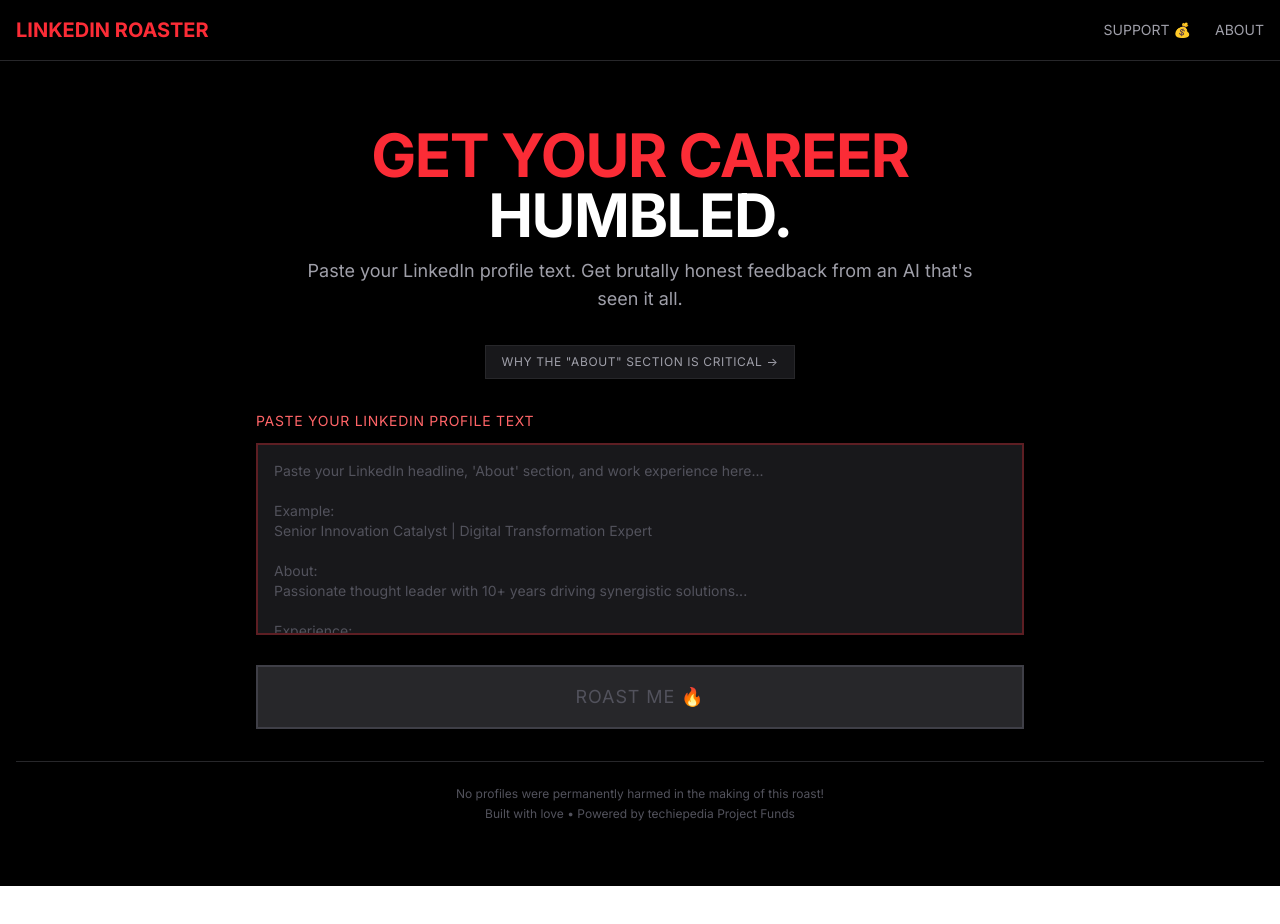
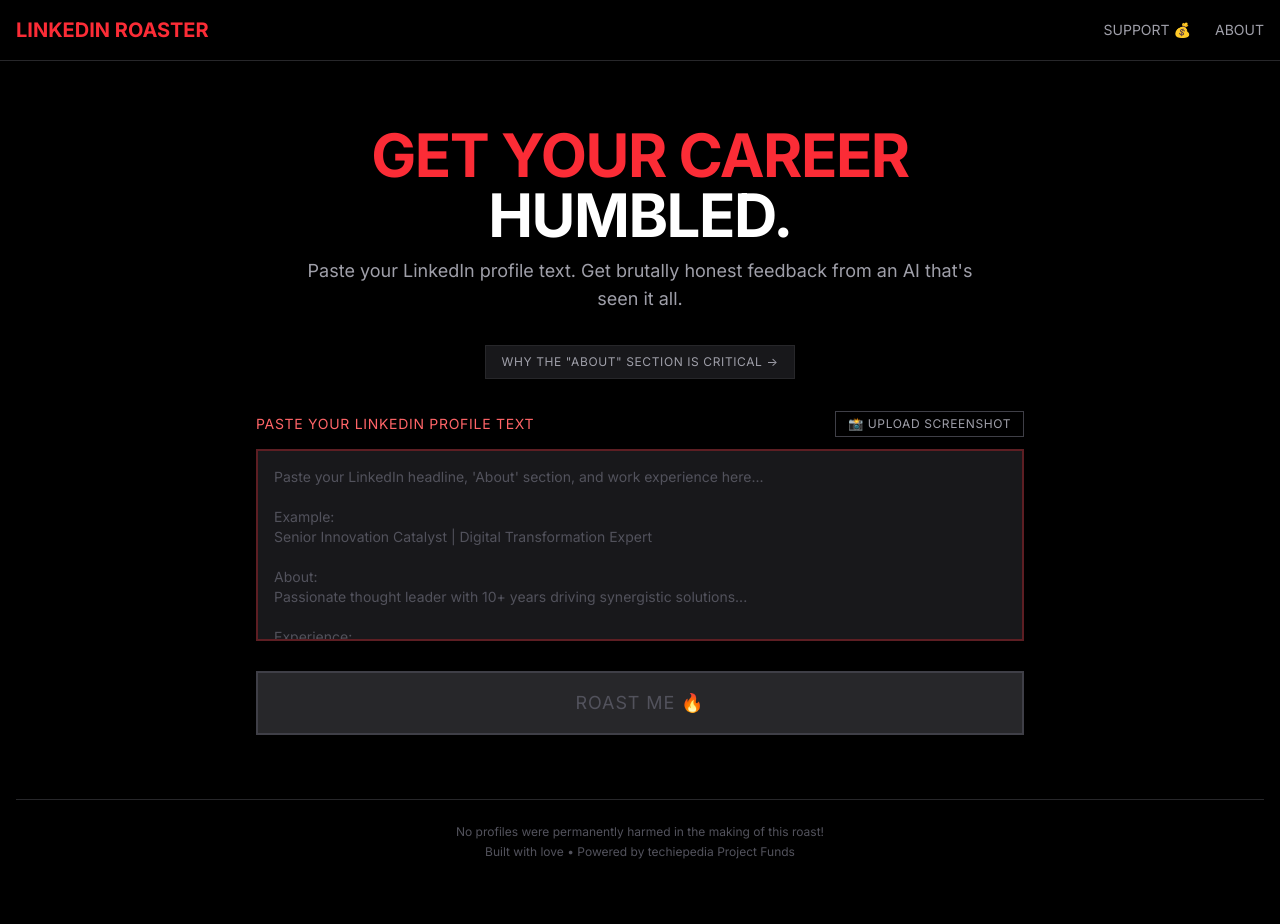
Before and after one commit to brianroyee/gethumbled, a Next.js app: page / in a window 1280 px wide. Before the commit the page ends 886 px from the top, so only its background shows below. Built offline with nearby package versions, Linux system fonts and the light colour scheme; no server answers; the database is empty.

Commit message:
feat: Add Feedback System and Screenshot Upload

```diff
--- a/app/page.tsx
+++ b/app/page.tsx
@@ -4,6 +4,7 @@
 import Navigation from '@/components/Navigation';
 import RoastForm from '@/components/RoastForm';
 import RoastDisplay from '@/components/RoastDisplay';
+import FeedbackList from '@/components/FeedbackList';
 import { RoastResponse } from '@/types/roast';
 
 import { incrementVisitorCount } from '@/app/actions';
@@ -59,6 +60,11 @@
           )}
         </div>
 
+        {/* Recent Feedback */}
+        <div className="mb-16">
+          <FeedbackList />
+        </div>
+
         {/* Footer */}
         <footer className="text-center text-zinc-600 font-mono text-xs pt-6 mt-8 border-t border-zinc-800">
           <p>No profiles were permanently harmed in the making of this roast!</p>
--- a/components/RoastForm.tsx
+++ b/components/RoastForm.tsx
@@ -1,7 +1,8 @@
 'use client';
 
-import { useState } from 'react';
+import { useState, useRef } from 'react';
 import { RoastResponse, RoastError } from '@/types/roast';
+import { createWorker } from 'tesseract.js';
 
 interface RoastFormProps {
     onRoastComplete: (roast: RoastResponse) => void;
@@ -22,6 +23,8 @@
     const [isLoading, setIsLoading] = useState(false);
     const [error, setError] = useState<string | null>(null);
     const [loadingMessage, setLoadingMessage] = useState('');
+    const [isProcessingImage, setIsProcessingImage] = useState(false);
+    const fileInputRef = useRef<HTMLInputElement>(null);
 
     const handleSubmit = async (e: React.FormEvent) => {
         e.preventDefault();
@@ -63,15 +66,52 @@
         }
     };
 
+    const handleImageUpload = async (e: React.ChangeEvent<HTMLInputElement>) => {
+        const file = e.target.files?.[0];
+        if (!file) return;
+
+        setIsProcessingImage(true);
+        setError(null);
+
+        try {
+            const worker = await createWorker('eng');
+            const { data: { text } } = await worker.recognize(file);
+            await worker.terminate();
+
+            setProfileText(text);
+        } catch (err) {
+            setError('Failed to read screenshot. Try a clearer image or paste text manually.');
+        } finally {
+            setIsProcessingImage(false);
+        }
+    };
+
     const isFormValid = profileText.trim().length >= 50;
 
     return (
         <div className="w-full max-w-3xl mx-auto">
             <form onSubmit={handleSubmit} className="space-y-6">
                 <div>
-                    <label htmlFor="profile-text" className="block text-sm font-mono uppercase tracking-wider text-red-400 mb-3">
-                        Paste Your LinkedIn Profile Text
-                    </label>
+                    <div className="flex justify-between items-center mb-3">
+                        <label htmlFor="profile-text" className="block text-sm font-mono uppercase tracking-wider text-red-400">
+                            Paste Your LinkedIn Profile Text
+                        </label>
+                        <button
+                            type="button"
+                            onClick={() => fileInputRef.current?.click()}
+                            disabled={isLoading || isProcessingImage}
+                            className="text-xs font-mono uppercase tracking-wider text-zinc-400 hover:text-white border border-zinc-700 hover:border-zinc-500 px-3 py-1 transition-colors disabled:opacity-50 disabled:cursor-not-allowed"
+                        >
+                            {isProcessingImage ? 'Scanning...' : '📸 Upload Screenshot'}
+                        </button>
+                        <input
+                            ref={fileInputRef}
+                            type="file"
+                            accept="image/*"
+                            onChange={handleImageUpload}
+                            className="hidden"
+                        />
+                    </div>
                     <textarea
                         id="profile-text"
                         value={profileText}
--- a/package.json
+++ b/package.json
@@ -20,7 +20,8 @@
     "openai": "^6.9.1",
     "react": "19.2.0",
     "react-dom": "19.2.0",
-    "tailwind-merge": "^3.4.0"
+    "tailwind-merge": "^3.4.0",
+    "tesseract.js": "^6.0.1"
   },
   "devDependencies": {
     "@tailwindcss/postcss": "^4",
```
Also changed, not shown: 1 other file (tests, documents, lock files or other folders).
